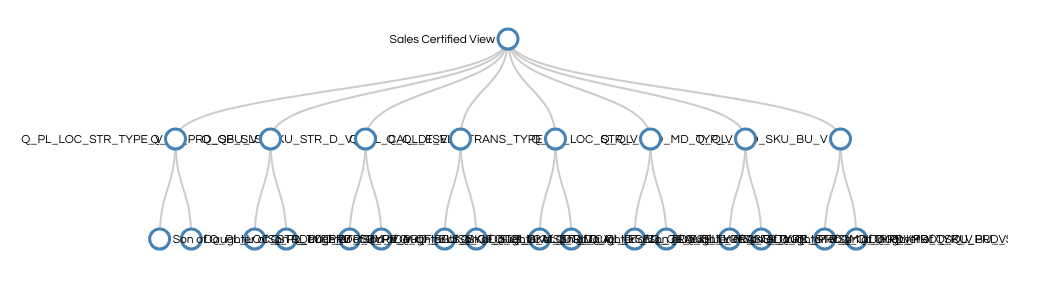
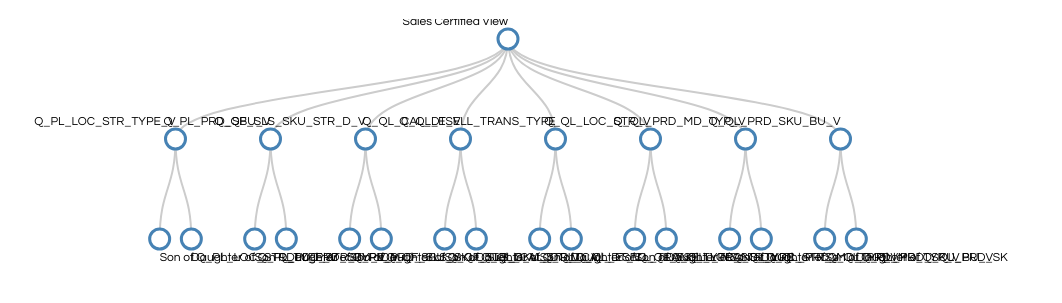
Before and after one commit to selmadogic/selmadogic.github.io, a plain HTML site: page index.html in a window 1280 px wide. Shown: the part 61-364 px from the top of the page, without its empty margins (0-1062 px from the left). Drawn offline with nearby package versions, Linux system fonts and the light colour scheme.

Commit message:
Update index.html

```diff
--- a/index.html
+++ b/index.html
@@ -196,7 +196,7 @@ function update(source) {
 	  .attr("r", 1e-6)
 	  .style("fill", function(d) { return d._children ? "lightsteelblue" : "#fff"; });
   nodeEnter.append("text")
-	  .attr("x", function(d) { return d.children || d._children ? -13 : 13; })
+	  .attr("y", function(d) { return d.children || d._children ? -18 : 18; })
 	  .attr("dy", ".35em")
 	  .attr("text-anchor", function(d) { return d.children || d._children ? "end" : "start"; })
 	  .text(function(d) { return d.name; })
```
